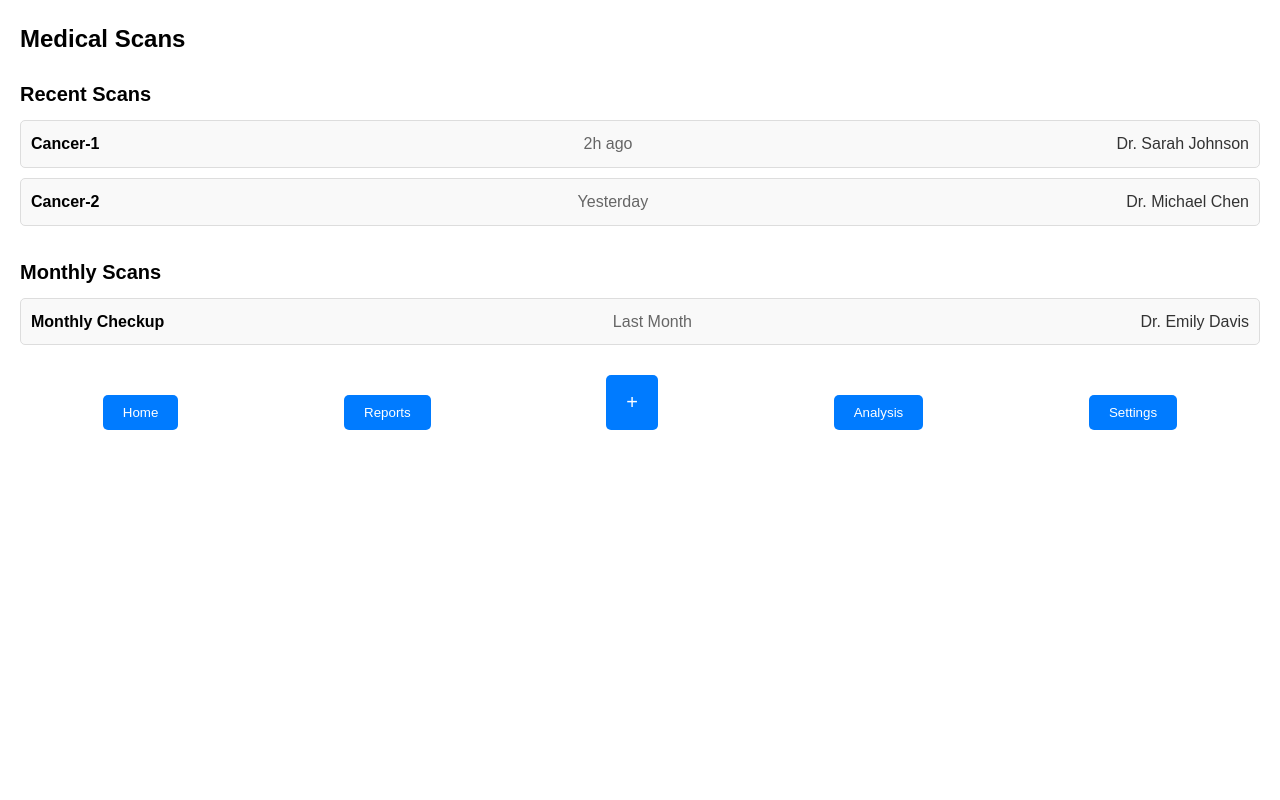
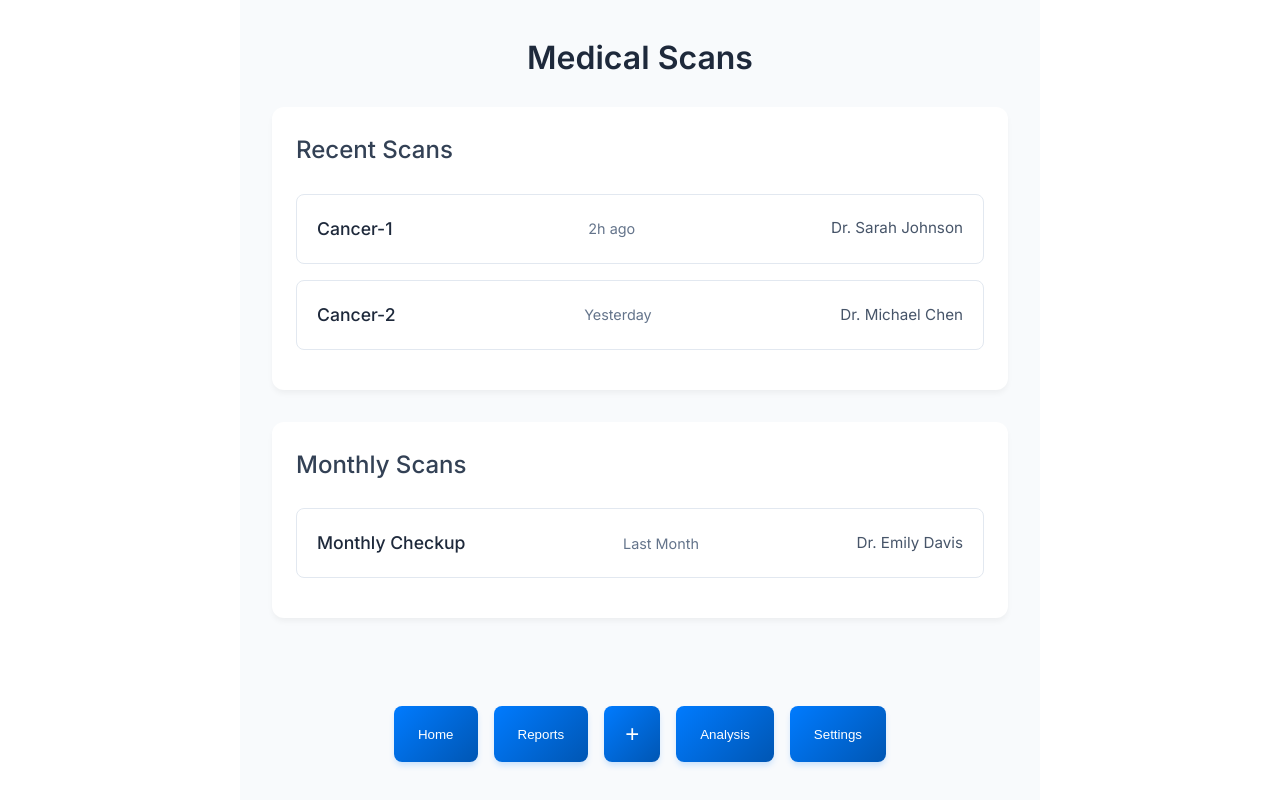
Before and after one commit to DrNeel11/Ezhealth, a React (Vite) app: page /medical-scans in a window 1280 px wide. Built offline with nearby package versions, Linux system fonts and the light colour scheme.

Commit message:
Made css changes

```diff
--- a/src/components/MedicalScans.css
+++ b/src/components/MedicalScans.css
@@ -1,78 +1,165 @@
+@import url('https://fonts.googleapis.com/css2?family=Inter:wght@300;400;500;600&display=swap');
+
 .medical-scans-container {
-    padding: 20px;
-    font-family: Arial, sans-serif;
+  padding: 2rem;
+  max-width: 800px;
+  margin: 0 auto;
+  font-family: 'Inter', -apple-system, BlinkMacSystemFont, sans-serif;
+  background: #f8fafc;
+  min-height: 100vh;
+  display: flex;
+  flex-direction: column;
+  align-items: center;
 }
 
 .medical-scans-container h1 {
-    font-size: 24px;
-    margin-bottom: 20px;
+  font-size: 2rem;
+  margin-bottom: 1.5rem;
+  color: #1e293b;
+  font-weight: 600;
+  text-align: center;
 }
 
 .scans-section {
-    margin-bottom: 30px;
+  margin-bottom: 2rem;
+  background: white;
+  padding: 1.5rem;
+  border-radius: 12px;
+  box-shadow: 0 4px 6px -1px rgba(0, 0, 0, 0.05);
+  width: 100%;
+  max-width: 800px;
 }
 
 .scans-section h2 {
-    font-size: 20px;
-    margin-bottom: 10px;
+  font-size: 1.5rem;
+  margin-bottom: 1.5rem;
+  color: #334155;
+  font-weight: 500;
+  display: flex;
+  align-items: center;
+  gap: 0.75rem;
 }
 
 .scan-item {
   display: flex;
   justify-content: space-between;
-    padding: 10px;
-    border: 1px solid #ddd;
-    border-radius: 5px;
-    margin-bottom: 10px;
-    background-color: #f9f9f9;
-    cursor: pointer; /* Indicate that the item is clickable */
+  align-items: center;
+  padding: 1.25rem;
+  border: 1px solid #e2e8f0;
+  border-radius: 8px;
+  margin-bottom: 1rem;
+  background: white;
+  transition: all 0.2s ease;
+  position: relative;
+  overflow: hidden;
 }
 
 .scan-item:hover {
-    background-color: #e9e9e9; /* Highlight on hover */
+  transform: translateY(-2px);
+  box-shadow: 0 10px 15px -3px rgba(0, 0, 0, 0.05);
+  border-color: #007bff;
+}
+
+.scan-item::before {
+  content: "";
+  position: absolute;
+  left: 0;
+  top: 0;
+  bottom: 0;
+  width: 4px;
+  background: #007bff;
+  opacity: 0;
+  transition: opacity 0.2s ease;
+}
+
+.scan-item:hover::before {
+  opacity: 1;
 }
 
 .scan-name {
-    font-weight: bold;
+  font-weight: 500;
+  color: #1e293b;
+  font-size: 1.1rem;
 }
 
 .scan-time {
-    color: #666;
+  color: #64748b;
+  font-size: 0.9rem;
+  display: flex;
+  align-items: center;
+  gap: 0.5rem;
 }
 
 .scan-doctor {
-    color: #333;
+  color: #475569;
+  font-size: 0.95rem;
+  font-weight: 400;
 }
 
 .navigation {
   display: flex;
-    justify-content: space-around;
-    margin-top: 20px;
+  justify-content: center;
+  gap: 1rem;
+  margin-top: 2rem;
+  width: 100%;
+  max-width: 800px;
 }
 
 .navigation button {
-    padding: 10px 20px;
+  padding: 1rem 1.5rem;
   border: none;
-    border-radius: 5px;
-    background-color: #007bff;
+  border-radius: 8px;
+  background: linear-gradient(135deg, #007bff, #0056b3);
   color: white;
   cursor: pointer;
+  font-weight: 500;
+  transition: all 0.2s ease;
+  display: flex;
+  align-items: center;
+  gap: 0.5rem;
+  box-shadow: 0 4px 6px -1px rgba(0, 123, 255, 0.2);
 }
 
 .navigation button:hover {
-    background-color: #0056b3;
+  transform: translateY(-2px);
+  box-shadow: 0 6px 8px -1px rgba(0, 123, 255, 0.3);
 }
+
 .plus-button {
-    padding: 10px 20px;
+  width: 56px;
+  height: 56px;
   border: none;
-    border-radius: 50%; /* Make it circular */
-    background-color: #007bff;
+  border-radius: 50%;
+  background: linear-gradient(135deg, #007bff, #0056b3);
   color: white;
-    font-size: 20px;
+  font-size: 24px;
   cursor: pointer;
-    margin: 0 10px; /* Add some spacing */
+  transition: all 0.2s ease;
+  display: flex;
+  align-items: center;
+  justify-content: center;
+  box-shadow: 0 4px 6px -1px rgba(0, 123, 255, 0.2);
 }
 
 .plus-button:hover {
-    background-color: #0056b3;
+  transform: scale(1.05);
+  box-shadow: 0 6px 8px -1px rgba(0, 123, 255, 0.3);
 }
+
+/* Add status indicator */
+.scan-status {
+  display: flex;
+  align-items: center;
+  gap: 0.5rem;
+  font-size: 0.85rem;
+}
+
+.status-dot {
+  width: 8px;
+  height: 8px;
+  border-radius: 50%;
+}
+
+.status-completed { background: #10b981; }
+.status-pending { background: #f59e0b; }
+.status-urgent { background: #ef4444; }
--- a/src/components/UploadSpecimen.css
+++ b/src/components/UploadSpecimen.css
@@ -1,74 +1,159 @@
 .upload-specimen-container {
-    padding: 20px;
-    font-family: Arial, sans-serif;
+  max-width: 800px;
+  margin: 2rem auto;
+  padding: 2.5rem;
+  background: #ffffff;
+  border-radius: 15px;
+  box-shadow: 0 8px 30px rgba(0, 0, 0, 0.12);
+  font-family: 'Inter', system-ui, -apple-system, sans-serif;
 }
 
 .upload-specimen-container h1 {
-    font-size: 24px;
-    margin-bottom: 20px;
+  font-size: 2rem;
+  margin-bottom: 1.5rem;
+  color: #2c3e50;
+  text-align: center;
+  font-weight: 600;
 }
 
 .upload-section {
   display: flex;
   flex-direction: column;
   align-items: center;
-    gap: 20px;
+  gap: 2rem;
 }
 
 .drag-drop-area {
   border: 2px dashed #007bff;
-    padding: 20px;
-    border-radius: 10px;
+  padding: 2.5rem;
+  border-radius: 12px;
   text-align: center;
-    width: 300px;
+  width: 100%;
+  max-width: 500px;
+  background: #f8f9ff;
+  transition: all 0.3s ease;
+  position: relative;
+}
+
+.drag-drop-area:hover {
+  background: #f1f4ff;
+  transform: translateY(-2px);
+}
+
+.drag-drop-area.dragover {
+  border-color: #0056b3;
+  background: #e8f0fe;
 }
 
 .drag-drop-area p {
-    margin: 10px 0;
+  margin: 1rem 0;
+  color: #4a5568;
+  font-size: 0.95rem;
 }
 
 .drag-drop-area button {
-    padding: 10px 20px;
+  padding: 0.8rem 1.8rem;
+  border-radius: 8px;
+  background: linear-gradient(135deg, #007bff, #0062cc);
+  color: white;
+  font-weight: 500;
+  transition: all 0.2s ease;
   border: none;
-    border-radius: 5px;
-    background-color: #007bff;
-    color: white;
   cursor: pointer;
 }
 
 .drag-drop-area button:hover {
-    background-color: #0056b3;
+  background: linear-gradient(135deg, #0062cc, #0056b3);
+  box-shadow: 0 4px 12px rgba(0, 123, 255, 0.25);
 }
 
 .patient-details {
   display: flex;
   flex-direction: column;
-    gap: 10px;
-    width: 300px;
+  gap: 1.2rem;
+  width: 100%;
+  max-width: 500px;
 }
 
 .patient-details input,
 .patient-details select {
-    padding: 10px;
-    border: 1px solid #ddd;
-    border-radius: 5px;
+  padding: 0.9rem;
+  border: 1px solid #e2e8f0;
+  border-radius: 8px;
+  font-size: 1rem;
+  transition: border-color 0.3s ease;
+}
+
+.patient-details input:focus,
+.patient-details select:focus {
+  outline: none;
+  border-color: #007bff;
+  box-shadow: 0 0 0 3px rgba(0, 123, 255, 0.1);
 }
 
 .gender-selection {
   display: flex;
-    gap: 10px;
+  gap: 1.5rem;
+  margin: 0.5rem 0;
+}
+
+.gender-selection label {
+  display: flex;
+  align-items: center;
+  gap: 0.5rem;
+  padding: 0.6rem 1rem;
+  border-radius: 6px;
+  background: #f8f9fa;
+  cursor: pointer;
+  transition: all 0.2s ease;
+}
+
+.gender-selection label:hover {
+  background: #f1f3f5;
+}
+
+.gender-selection input[type="radio"] {
+  accent-color: #007bff;
 }
 
 button {
-    margin-top: 20px;
-    padding: 10px 20px;
+  margin-top: 1.5rem;
+  padding: 0.9rem 2rem;
+  border-radius: 8px;
+  background: linear-gradient(135deg, #007bff, #0062cc);
+  color: white;
+  font-weight: 500;
   border: none;
-    border-radius: 5px;
-    background-color: #007bff;
-    color: white;
   cursor: pointer;
+  transition: all 0.2s ease;
 }
 
 button:hover {
-    background-color: #0056b3;
+  transform: translateY(-1px);
+  box-shadow: 0 4px 12px rgba(0, 123, 255, 0.3);
 }
+
+/* Added styles for file preview */
+.selected-files {
+  margin-top: 1rem;
+  padding: 1rem;
+  background: #f8f9ff;
+  border-radius: 8px;
+  width: 100%;
+}
+
+.selected-file {
+  display: flex;
+  align-items: center;
+  gap: 0.8rem;
+  padding: 0.5rem;
+  background: white;
+  border-radius: 6px;
+  margin: 0.5rem 0;
+  box-shadow: 0 2px 4px rgba(0, 0, 0, 0.05);
+}
+
+.file-icon {
+  color: #007bff;
+  font-size: 1.2rem;
+}
--- a/src/components/UploadSpecimen.jsx
+++ b/src/components/UploadSpecimen.jsx
@@ -1,9 +1,20 @@
-import React from 'react';
+import React, { useRef, useState } from 'react';
 import { useNavigate } from 'react-router-dom';
-import './UploadSpecimen.css'; // Optional: Add styling for this component
+import './UploadSpecimen.css';
 
 const UploadSpecimen = () => {
   const navigate = useNavigate();
+  const fileInputRef = useRef(null);
+  const [selectedFiles, setSelectedFiles] = useState([]);
+
+  const handleFileSelect = (event) => {
+    const files = Array.from(event.target.files);
+    setSelectedFiles(files);
+  };
+
+  const handleBrowseClick = () => {
+    fileInputRef.current.click();
+  };
 
   return (
     <div className="upload-specimen-container">
@@ -12,7 +23,22 @@ const UploadSpecimen = () => {
         <div className="drag-drop-area">
           <p>Drag and drop your image here</p>
           <p>or</p>
-          <button>Browse Files</button>
+          <input
+            type="file"
+            ref={fileInputRef}
+            style={{ display: 'none' }}
+            onChange={handleFileSelect}
+            multiple // Remove this if you only want single file selection
+          />
+          <button onClick={handleBrowseClick}>Browse Files</button>
+          {selectedFiles.length > 0 && (
+            <div className="selected-files">
+              <p>Selected files:</p>
+              {selectedFiles.map((file, index) => (
+                <span key={index}>{file.name}</span>
+              ))}
+            </div>
+          )}
         </div>
         <div className="patient-details">
           <input type="text" placeholder="Enter patient name" />
```
Lines whose indentation alone changed are shown as unchanged.
